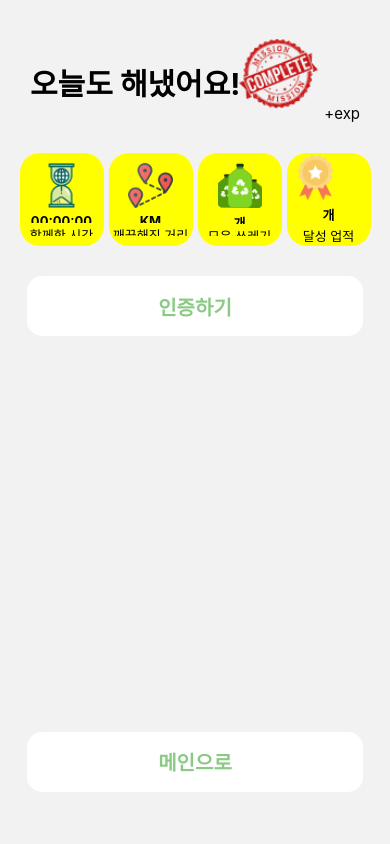
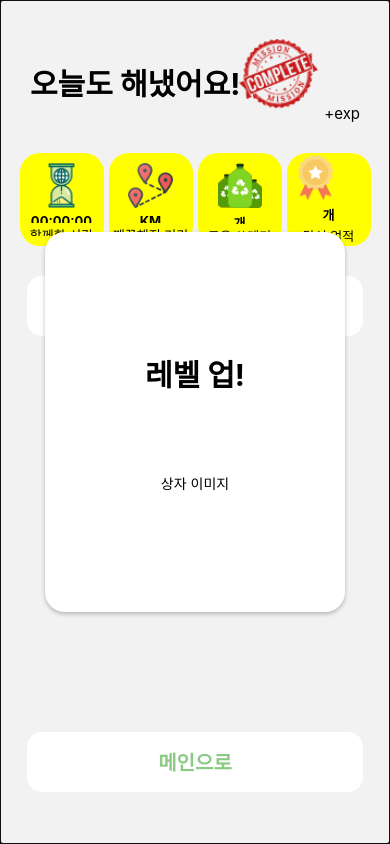
Before and after one commit to chosim-dvlpr/GreenStep, a React Native app in the folder FrontEnd/GreenStep/: screen /ploggingfinish in a window 390 px wide. Built offline with nearby package versions, Linux system fonts and the light colour scheme.

Commit message:
feat: 플로깅 종료화면 모달 추가

```diff
--- a/FrontEnd/GreenStep/src/Page/Main.tsx
+++ b/FrontEnd/GreenStep/src/Page/Main.tsx
@@ -7,6 +7,7 @@ import ButtonStyle from '../Style/ButtonStyle';
 import { useIsFocused, useNavigation } from '@react-navigation/native';
 import { MainAPI } from '../Api/basicHttp';
 import AsyncStorage from '@react-native-async-storage/async-storage';
+import tokenHttp from '../Api/tokenHttp';
 
 export interface EmailLoginDataType {
   'email': string,
--- a/FrontEnd/GreenStep/src/Page/PloggingFinish.tsx
+++ b/FrontEnd/GreenStep/src/Page/PloggingFinish.tsx
@@ -8,10 +8,17 @@ import { launchImageLibrary } from 'react-native-image-picker';
 import PloggingFinishHeader from '../Component/PloggingFinish/PloggingFinishHeader';
 import { useNavigation } from '@react-navigation/native';
 import PloggingFinishNoImage from '../Image/PloggingFinish/PloggingFinishNoImage.png';
+import PloggingFinishLevelUpModal from '../Component/PloggingFinish/PloggingFinishLevelUpModal';
 
 interface PloggingFinishType {
+  // props로 반드시 넘겨줘야 할 항목 (추후 ? 지우기)
   ploggingId?: number,
   getExp?: number,
+  isLevelUp?: boolean,
+
+  // 선택 항목
+  avartarName?: string,
+  avatarImg?: string,
 }
 
 const PloggingFinishContainer = styled.View`
@@ -46,7 +53,7 @@ const GoToMainContainer = styled.View`
 const ButtonTextColor = '#8BCA84';
 
 
-const PloggingFinish = ({ ploggingId, getExp }: PloggingFinishType) => {
+const PloggingFinish = ({ ploggingId, getExp, isLevelUp, avartarName, avatarImg }: PloggingFinishType) => {
   const navigation = useNavigation();
 
   /** 사진 선택 기능 */
@@ -79,8 +86,28 @@ const PloggingFinish = ({ ploggingId, getExp }: PloggingFinishType) => {
     .catch(err => console.log('file 전송 실패 : ', err))
   };
 
+  /** 레벨업 토글 */
+  const [levelUpToggle, setLevelUpToggle] = useState(false);
+  const handleLevelUpToggle = () => {
+    setLevelUpToggle(!levelUpToggle);
+  };
+
+  useEffect(() => {
+    if (!isLevelUp) {
+      setLevelUpToggle(true);
+    }
+  }, [])
+
   return (
     <ScrollView>
+      {levelUpToggle &&
+      <PloggingFinishLevelUpModal
+      // onSelectAvatar={changeAvatar}
+      onClose={handleLevelUpToggle}
+      visible={levelUpToggle}
+      // avatars={avatars}
+      />}
+
       <PloggingFinishContainer>
         {/* 헤더 */}
         <PloggingFinishHeader getExp={getExp} />
```
